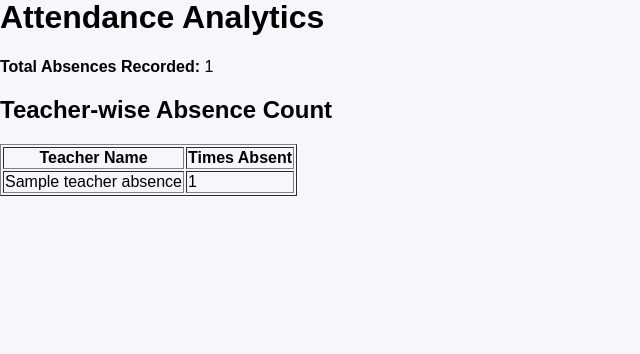
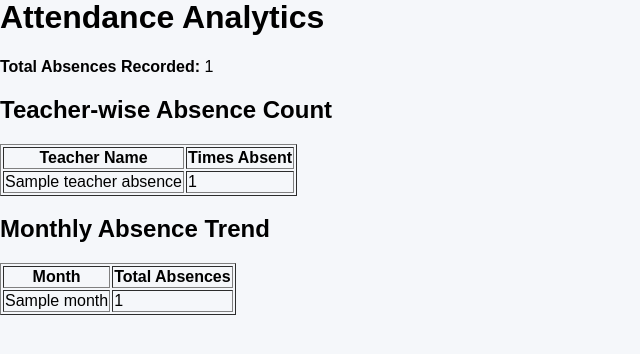
Before and after one commit to palakpj25hds/smart-timetable-optimizer, a Flask app: template templates/attendance_analytics.html in a window 1280 px wide. Shown: the part 120-474 px from the top of the page, without its empty margins (0-640 px from the left). Run offline with Flask 3, Linux system fonts and the light colour scheme; the template is opened without the code that fills it: most values are stand-ins (such as "Sample title", 1, 10 or a date in 2020).

Commit message:
Update attendance_analytics.html

```diff
--- a/templates/attendance_analytics.html
+++ b/templates/attendance_analytics.html
@@ -37,5 +37,24 @@
 <p>No attendance records yet.</p>
 {% endif %}
 
+<h2>Monthly Absence Trend</h2>
+
+{% if monthly_trend %}
+<table border="1">
+    <tr>
+        <th>Month</th>
+        <th>Total Absences</th>
+    </tr>
+    {% for month, count in monthly_trend %}
+    <tr>
+        <td>{{ month }}</td>
+        <td>{{ count }}</td>
+    </tr>
+    {% endfor %}
+</table>
+{% else %}
+<p>No monthly data yet.</p>
+{% endif %}
+
 </body>
 </html>
```
